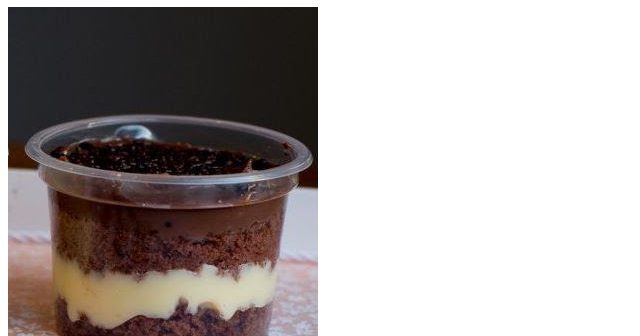
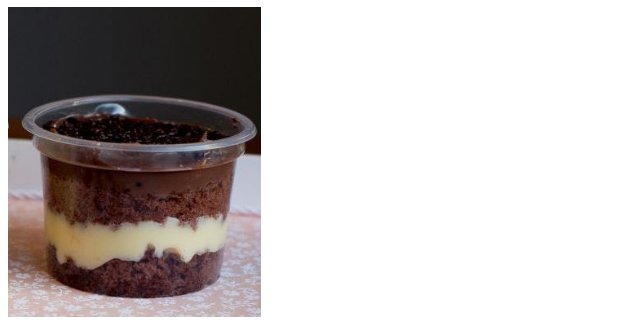
Before and after one commit to joaoklz/Site-Escola, a plain HTML site: page index.html in a window 1280 px wide. Shown: the part 73-409 px from the top of the page, without its empty margins (0-640 px from the left). Drawn offline with Linux system fonts and the light colour scheme.

Commit message:
Add files via upload

```diff
--- a/index.html
+++ b/index.html
@@ -5,7 +5,9 @@
     <meta http-equiv="X-UA-Compatible" content="IE=edge">
     <meta name="viewport" content="width=device-width, initial-scale=1.0">
     <title>BOLO GORDO GULOSO</title>
+    <link rel="stylesheet" href="style.css">
 </head>
+
 <body>
     <header class="cabecalho">
         <h1>POTE DO GORDÃO GULOSO</h1>
--- a/style.css
+++ b/style.css
@@ -1,4 +1,5 @@
 .cabecalho-imagem{
-width: 200%;
+    background-color: rgb(22, 22, 224);
+width: 20%;
 
 }
```
